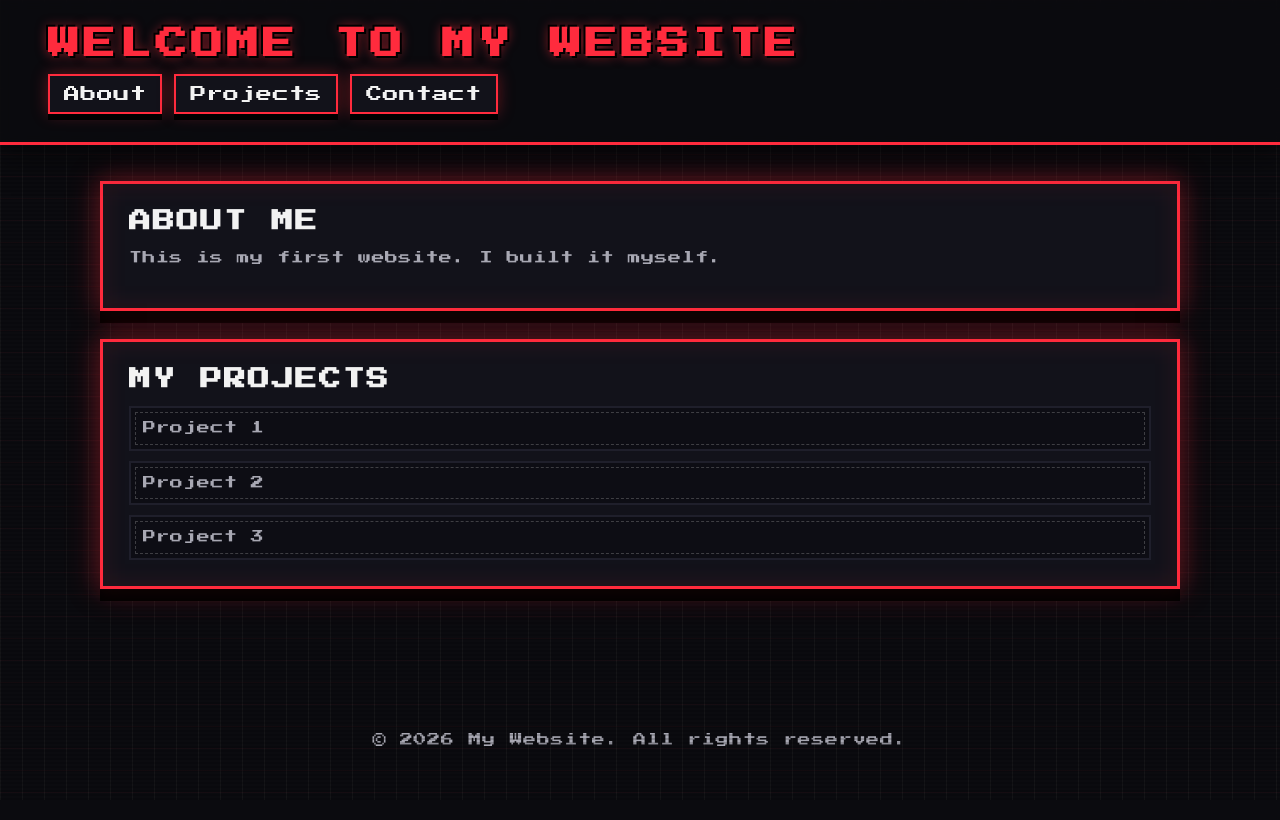
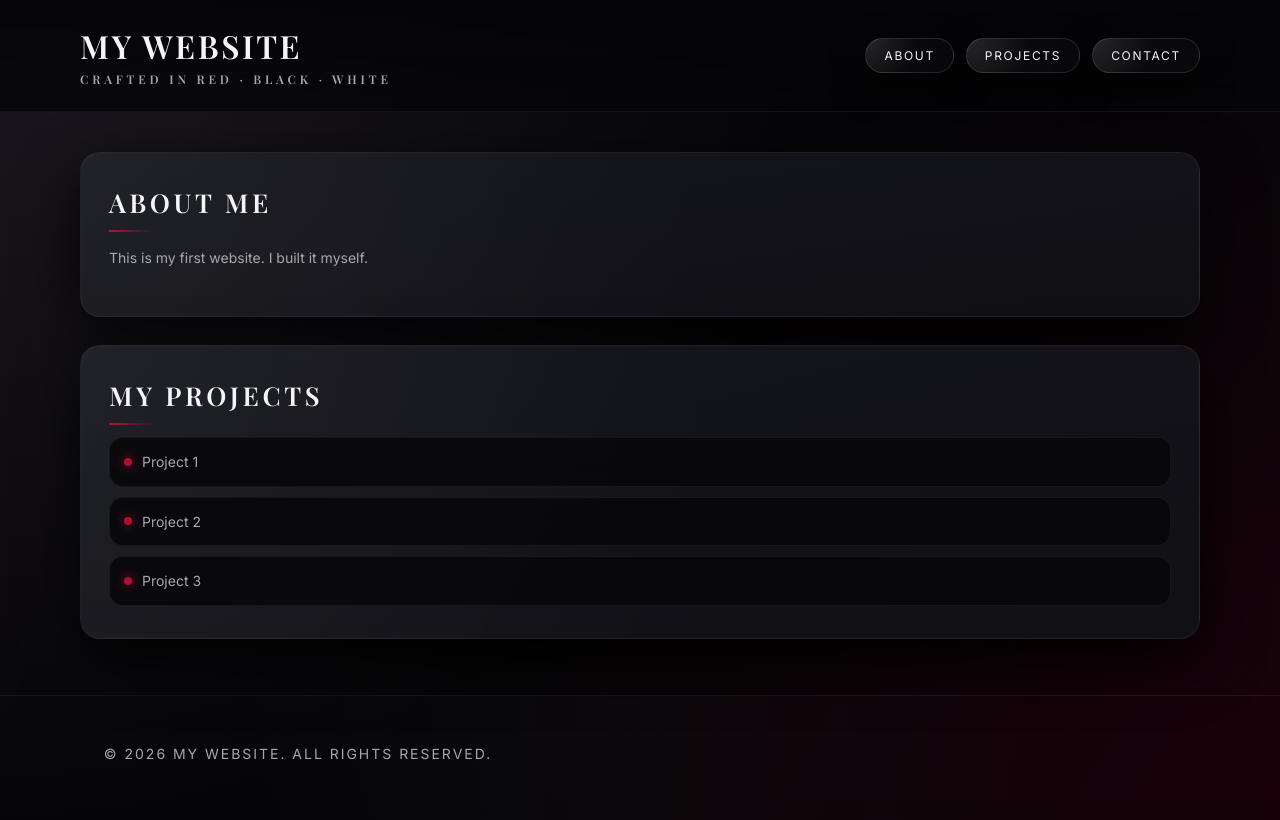
Before and after one commit to Elsner13/rebellion, a plain HTML site: page index.html in a window 1280 px wide. Drawn offline with nearby package versions, Linux system fonts and the light colour scheme.

Commit message:
Refactor index.html with updated styles, improved layout, and enhanced typography. Changed font families, adjusted color variables, and refined header and navigation elements for better aesthetics and usability.

```diff
--- a/index.html
+++ b/index.html
@@ -6,14 +6,23 @@
     <title>My First Website</title>
     <link rel="preconnect" href="https://fonts.googleapis.com">
     <link rel="preconnect" href="https://fonts.gstatic.com" crossorigin>
-    <link href="https://fonts.googleapis.com/css2?family=Press+Start+2P&display=swap" rel="stylesheet">
+    <link
+        href="https://fonts.googleapis.com/css2?family=Playfair+Display:wght@500;600;700&family=Inter:wght@300;400;500;600&display=swap"
+        rel="stylesheet">
     <style>
         :root {
-            --bg: #0b0b0f;
-            --panel: #12121a;
-            --accent: #ff2b3d;
-            --text: #f2f2f2;
-            --muted: #a8a8b3;
+            --bg: #050507;
+            --bg-elevated: #101015;
+            --bg-soft: #14141c;
+            --accent: #b10f2e;
+            --accent-soft: #e01f3d;
+            --text: #f5f5f7;
+            --muted: #a6a6b0;
+            --border-subtle: rgba(255, 255, 255, 0.06);
+            --shadow-soft: 0 22px 60px rgba(0, 0, 0, 0.85);
+            --radius-lg: 20px;
+            --radius-pill: 999px;
+            --transition-fast: 160ms ease-out;
         }
 
         * {
@@ -23,10 +32,12 @@
         body {
             margin: 0;
             min-height: 100vh;
-            font-family: 'Press Start 2P', monospace;
-            background: var(--bg);
+            font-family: 'Inter', system-ui, -apple-system, BlinkMacSystemFont, 'Segoe UI', sans-serif;
+            background:
+                radial-gradient(circle at top left, #1a1a22 0, transparent 55%),
+                radial-gradient(circle at bottom right, #160108 0, transparent 55%),
+                var(--bg);
             color: var(--text);
-            letter-spacing: 0.03em;
             display: flex;
             flex-direction: column;
             align-items: stretch;
@@ -34,54 +45,63 @@
             overflow-x: hidden;
         }
 
-        /* Subtle scanline + grid for retro vibe */
-        body::before,
-        body::after {
+        body::before {
             content: "";
             position: fixed;
             inset: 0;
+            background: linear-gradient(
+                    120deg,
+                    rgba(177, 15, 46, 0.18),
+                    transparent 35%,
+                    transparent 65%,
+                    rgba(255, 255, 255, 0.12)
+                );
+            mix-blend-mode: soft-light;
             pointer-events: none;
-        }
-
-        body::before {
-            background:
-                linear-gradient(rgba(255, 43, 61, 0.04) 1px, transparent 1px),
-                linear-gradient(90deg, rgba(255, 255, 255, 0.04) 1px, transparent 1px);
-            background-size: 22px 22px, 22px 22px;
-            mix-blend-mode: screen;
-        }
-
-        body::after {
-            background: repeating-linear-gradient(
-                transparent 0,
-                transparent 2px,
-                rgba(0, 0, 0, 0.18) 2px,
-                rgba(0, 0, 0, 0.18) 4px
-            );
-            mix-blend-mode: multiply;
+            opacity: 0.9;
         }
 
         header {
             position: sticky;
             top: 0;
-            background: rgba(11, 11, 15, 0.85);
-            backdrop-filter: blur(6px);
-            border-bottom: 3px solid var(--accent);
-            padding: 28px clamp(16px, 4vw, 48px);
-            box-shadow: 0 12px 32px rgba(0, 0, 0, 0.45);
-            z-index: 2;
+            z-index: 10;
+            padding: 24px clamp(18px, 5vw, 80px);
+            backdrop-filter: blur(22px);
+            background: linear-gradient(
+                    to bottom,
+                    rgba(5, 5, 7, 0.96),
+                    rgba(5, 5, 7, 0.90),
+                    rgba(5, 5, 7, 0.80)
+                );
+            border-bottom: 1px solid rgba(255, 255, 255, 0.06);
+        }
+
+        header .inner {
+            max-width: 1120px;
+            margin: 0 auto;
+            display: flex;
+            align-items: center;
+            justify-content: space-between;
+            gap: 32px;
         }
 
         h1 {
-            margin: 0 0 14px;
-            font-size: clamp(20px, 4vw, 32px);
+            margin: 0;
+            font-family: 'Playfair Display', 'Times New Roman', serif;
+            font-weight: 600;
+            font-size: clamp(24px, 4vw, 32px);
+            letter-spacing: 0.08em;
             text-transform: uppercase;
-            letter-spacing: 0.12em;
-            color: var(--accent);
-            text-shadow:
-                2px 2px 0 #000,
-                -2px -2px 0 #000,
-                0 0 12px rgba(255, 43, 61, 0.6);
+            color: var(--text);
+        }
+
+        h1 span {
+            display: block;
+            font-size: 12px;
+            letter-spacing: 0.32em;
+            text-transform: uppercase;
+            color: var(--muted);
+            margin-top: 4px;
         }
 
         nav {
@@ -91,25 +111,54 @@
         }
 
         nav a {
+            position: relative;
+            display: inline-flex;
+            align-items: center;
+            justify-content: center;
+            padding: 9px 18px;
+            border-radius: var(--radius-pill);
+            border: 1px solid rgba(255, 255, 255, 0.12);
             color: var(--text);
             text-decoration: none;
-            padding: 10px 14px;
-            border: 2px solid var(--accent);
-            background: var(--panel);
-            box-shadow: 0 6px 0 #000, 0 0 16px rgba(255, 43, 61, 0.35);
-            transition: transform 120ms ease, box-shadow 120ms ease, background 120ms ease;
+            font-size: 12px;
+            letter-spacing: 0.14em;
+            text-transform: uppercase;
+            background: radial-gradient(circle at top left, rgba(255, 255, 255, 0.12), transparent 55%),
+                        rgba(10, 10, 14, 0.94);
+            box-shadow: 0 14px 35px rgba(0, 0, 0, 0.65);
+            overflow: hidden;
+            transition:
+                background var(--transition-fast),
+                color var(--transition-fast),
+                transform var(--transition-fast),
+                box-shadow var(--transition-fast),
+                border-color var(--transition-fast);
+        }
+
+        nav a::before {
+            content: "";
+            position: absolute;
+            inset: 0;
+            background: linear-gradient(120deg, var(--accent), var(--accent-soft));
+            opacity: 0;
+            transition: opacity var(--transition-fast);
+            z-index: -1;
         }
 
         nav a:hover {
+            color: #ffffff;
+            border-color: transparent;
             transform: translateY(-2px);
-            background: var(--accent);
-            color: #0b0b0f;
-            box-shadow: 0 10px 0 #000, 0 0 20px rgba(255, 43, 61, 0.6);
+            box-shadow: 0 18px 45px rgba(0, 0, 0, 0.85);
+        }
+
+        nav a:hover::before {
+            opacity: 1;
         }
 
         main {
-            width: min(1080px, 92vw);
-            margin: 36px auto 48px;
+            width: min(1120px, 92vw);
+            margin: 40px auto 56px;
             display: grid;
             gap: 28px;
             z-index: 1;
@@ -117,89 +166,142 @@
 
         section {
             position: relative;
-            background: var(--panel);
-            border: 3px solid var(--accent);
-            padding: 26px;
-            box-shadow:
-                0 12px 0 #000,
-                0 0 30px rgba(255, 43, 61, 0.35);
-            isolation: isolate;
+            background: radial-gradient(circle at top left, rgba(255, 255, 255, 0.04), transparent 50%),
+                        linear-gradient(to bottom right, var(--bg-soft), var(--bg-elevated));
+            border-radius: var(--radius-lg);
+            padding: 32px 28px;
+            border: 1px solid var(--border-subtle);
+            box-shadow: var(--shadow-soft);
+            overflow: hidden;
         }
 
         section::before {
             content: "";
             position: absolute;
-            inset: -3px;
-            border: 3px solid rgba(255, 43, 61, 0.35);
-            filter: blur(10px);
-            z-index: -1;
+            inset: -40%;
+            background: radial-gradient(circle at top left, rgba(255, 255, 255, 0.04), transparent 55%);
+            opacity: 0.9;
+            pointer-events: none;
+        }
+
+        section::after {
+            content: "";
+            position: absolute;
+            inset: 0;
+            border-radius: inherit;
+            border: 1px solid rgba(255, 255, 255, 0.06);
+            mix-blend-mode: soft-light;
+            pointer-events: none;
         }
 
         h2 {
-            margin: 0 0 16px;
-            font-size: clamp(16px, 3vw, 22px);
-            color: var(--text);
+            margin: 0 0 12px;
+            font-family: 'Playfair Display', 'Times New Roman', serif;
+            font-weight: 600;
+            font-size: clamp(20px, 3vw, 26px);
+            letter-spacing: 0.14em;
             text-transform: uppercase;
-            letter-spacing: 0.08em;
         }
 
-        p, li {
+        h2::after {
+            content: "";
+            display: block;
+            width: 46px;
+            height: 2px;
+            margin-top: 10px;
+            background: linear-gradient(90deg, var(--accent), transparent);
+        }
+
+        p,
+        li {
             color: var(--muted);
-            line-height: 1.6;
-            font-size: 13px;
+            line-height: 1.7;
+            font-size: 14px;
+        }
+
+        p {
+            max-width: 560px;
         }
 
         ul {
             list-style: none;
             padding: 0;
-            margin: 0;
+            margin: 12px 0 0;
             display: grid;
             gap: 10px;
         }
 
         ul li {
-            padding: 10px 12px;
-            background: #0d0d14;
-            border: 2px solid #1f1f2b;
             position: relative;
+            padding: 12px 16px 12px 32px;
+            border-radius: 14px;
+            background: rgba(8, 8, 12, 0.9);
+            border: 1px solid rgba(255, 255, 255, 0.06);
+            backdrop-filter: blur(12px);
+            transition:
+                transform var(--transition-fast),
+                box-shadow var(--transition-fast),
+                border-color var(--transition-fast),
+                background var(--transition-fast);
         }
 
-        ul li::after {
+        ul li::before {
             content: "";
             position: absolute;
-            inset: 4px;
-            border: 1px dashed rgba(255, 255, 255, 0.2);
-            pointer-events: none;
+            left: 14px;
+            top: 50%;
+            width: 8px;
+            height: 8px;
+            border-radius: 50%;
+            background: var(--accent);
+            transform: translateY(-50%);
+            box-shadow: 0 0 12px rgba(177, 15, 46, 0.9);
+        }
+
+        ul li:hover {
+            transform: translateY(-2px);
+            border-color: rgba(255, 255, 255, 0.18);
+            background: radial-gradient(circle at top left, rgba(177, 15, 46, 0.22), rgba(8, 8, 12, 0.96));
+            box-shadow: 0 18px 40px rgba(0, 0, 0, 0.9);
         }
 
         footer {
             margin-top: auto;
             text-align: center;
-            padding: 24px 12px 36px;
+            padding: 32px 18px 40px;
             color: var(--muted);
-            font-size: 12px;
-            letter-spacing: 0.06em;
+            font-size: 11px;
+            letter-spacing: 0.18em;
+            text-transform: uppercase;
+            border-top: 1px solid rgba(255, 255, 255, 0.06);
+            background: radial-gradient(circle at top center, rgba(255, 255, 255, 0.02), transparent 65%);
         }
 
         a:focus-visible {
-            outline: 3px solid var(--accent);
-            outline-offset: 4px;
+            outline: 2px solid var(--accent);
+            outline-offset: 3px;
+            border-radius: 999px;
         }
 
         ::selection {
             background: var(--accent);
-            color: #0b0b0f;
+            color: #ffffff;
         }
     </style>
 </head>
 <body>
     <header>
-        <h1>Welcome to My Website</h1>
-        <nav>
-            <a href="#about">About</a>
-            <a href="#projects">Projects</a>
-            <a href="#contact">Contact</a>
-        </nav>
+        <div class="inner">
+            <h1>
+                My Website
+                <span>crafted in red · black · white</span>
+            </h1>
+            <nav>
+                <a href="#about">About</a>
+                <a href="#projects">Projects</a>
+                <a href="#contact">Contact</a>
+            </nav>
+        </div>
     </header>
 
     <main>
```
